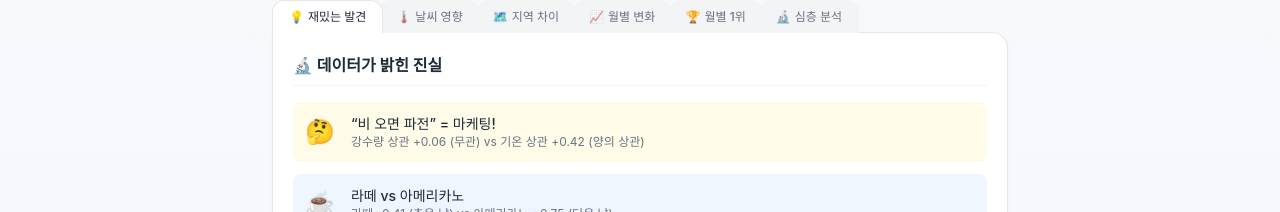
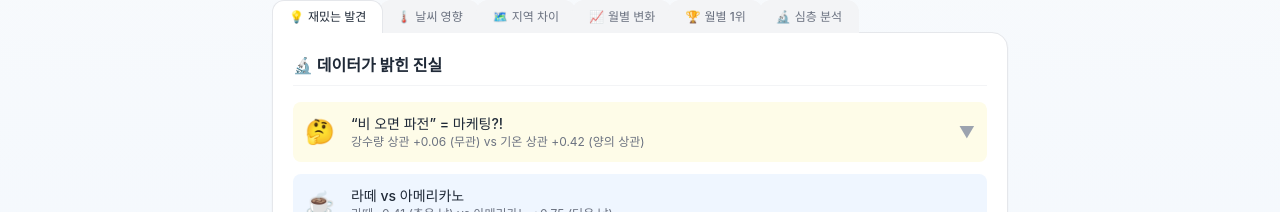
Before and after one commit to ava-jahlee/foodfit, a Next.js app: page /insights in a window 1280 px wide. Shown: the part 147-359 px from the top of the page. Built offline with nearby package versions, Linux system fonts and the light colour scheme; a web font is replaced by a local one.

Commit message:
✨ 파전 인사이트에 토글 추가: 유래/마케팅 설명 펼치기

```diff
--- a/src/app/insights/page.tsx
+++ b/src/app/insights/page.tsx
@@ -110,6 +110,7 @@ export default function InsightsPage() {
   const [activeTab, setActiveTab] = useState<'trend' | 'correlation' | 'monthly' | 'multivariate' | 'regional' | 'insights'>('insights')
   const [selectedCategory, setSelectedCategory] = useState<string>('all')
   const [selectedRegion, setSelectedRegion] = useState<string>('서울')
+  const [expandedInsight, setExpandedInsight] = useState<string | null>(null)
 
   useEffect(() => {
     // 분석 데이터 로드
@@ -277,13 +278,44 @@ export default function InsightsPage() {
 
                 {/* 인사이트 카드들 */}
                 <div className="space-y-3">
-                  {/* 파전 */}
-                  <div className="flex items-center gap-4 p-3 bg-yellow-50 rounded-lg">
-                    <span className="text-2xl">🤔</span>
-                    <div className="flex-1">
-                      <p className="text-sm font-medium text-gray-800">&ldquo;비 오면 파전&rdquo; = 마케팅!</p>
-                      <p className="text-xs text-gray-500">강수량 상관 +0.06 (무관) vs 기온 상관 +0.42 (양의 상관)</p>
-                    </div>
+                  {/* 파전 - 토글 */}
+                  <div className="bg-yellow-50 rounded-lg overflow-hidden">
+                    <button
+                      onClick={() => setExpandedInsight(expandedInsight === 'pajeon' ? null : 'pajeon')}
+                      className="w-full flex items-center gap-4 p-3 text-left hover:bg-yellow-100 transition-colors"
+                    >
+                      <span className="text-2xl">🤔</span>
+                      <div className="flex-1">
+                        <p className="text-sm font-medium text-gray-800">&ldquo;비 오면 파전&rdquo; = 마케팅?!</p>
+                        <p className="text-xs text-gray-500">강수량 상관 +0.06 (무관) vs 기온 상관 +0.42 (양의 상관)</p>
+                      </div>
+                      <span className={`text-gray-400 transition-transform ${expandedInsight === 'pajeon' ? 'rotate-180' : ''}`}>
+                        ▼
+                      </span>
+                    </button>
+                    {expandedInsight === 'pajeon' && (
+                      <div className="px-4 pb-4 pt-1 border-t border-yellow-200 text-xs text-gray-600 space-y-3">
+                        <p className="font-medium text-gray-700">🔍 유래 추측들:</p>
+                        <div className="space-y-2 pl-2">
+                          <div>
+                            <span className="font-medium">1. 소리 유사성 설</span>
+                            <p className="text-gray-500">빗소리 🌧️ ≈ 지글지글 기름 소리 🍳 → 무의식적 연상?</p>
+                          </div>
+                          <div>
+                            <span className="font-medium">2. 농경사회 설</span>
+                            <p className="text-gray-500">비 오면 농사 못함 → 집에서 파, 밀가루로 부침개</p>
+                          </div>
+                          <div>
+                            <span className="font-medium">3. 마케팅 설 🎯</span>
+                            <p className="text-gray-500">90~2000년대 막걸리/파전 프랜차이즈 광고로 각인</p>
+                          </div>
+                        </div>
+                        <div className="bg-yellow-100 rounded p-2 mt-2">
+                          <p className="font-medium text-yellow-800">📊 데이터 결론:</p>
+                          <p className="text-yellow-700">비 때문이 아니라 <strong>따뜻한 계절</strong>에 더 먹음! → 마케팅 + 문화적 각인 가능성 ↑</p>
+                        </div>
+                      </div>
+                    )}
                   </div>
 
                   {/* 커피 */}
```
